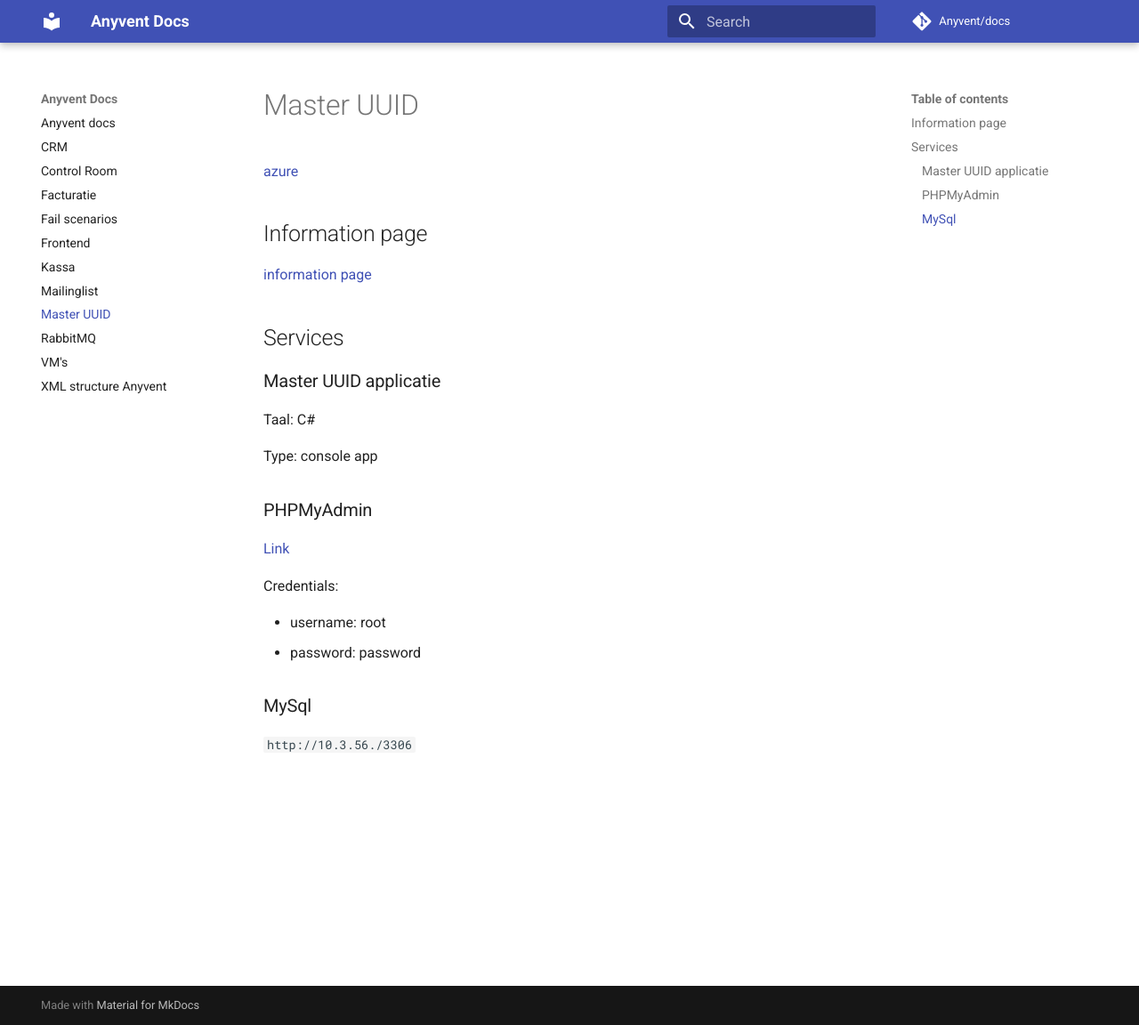
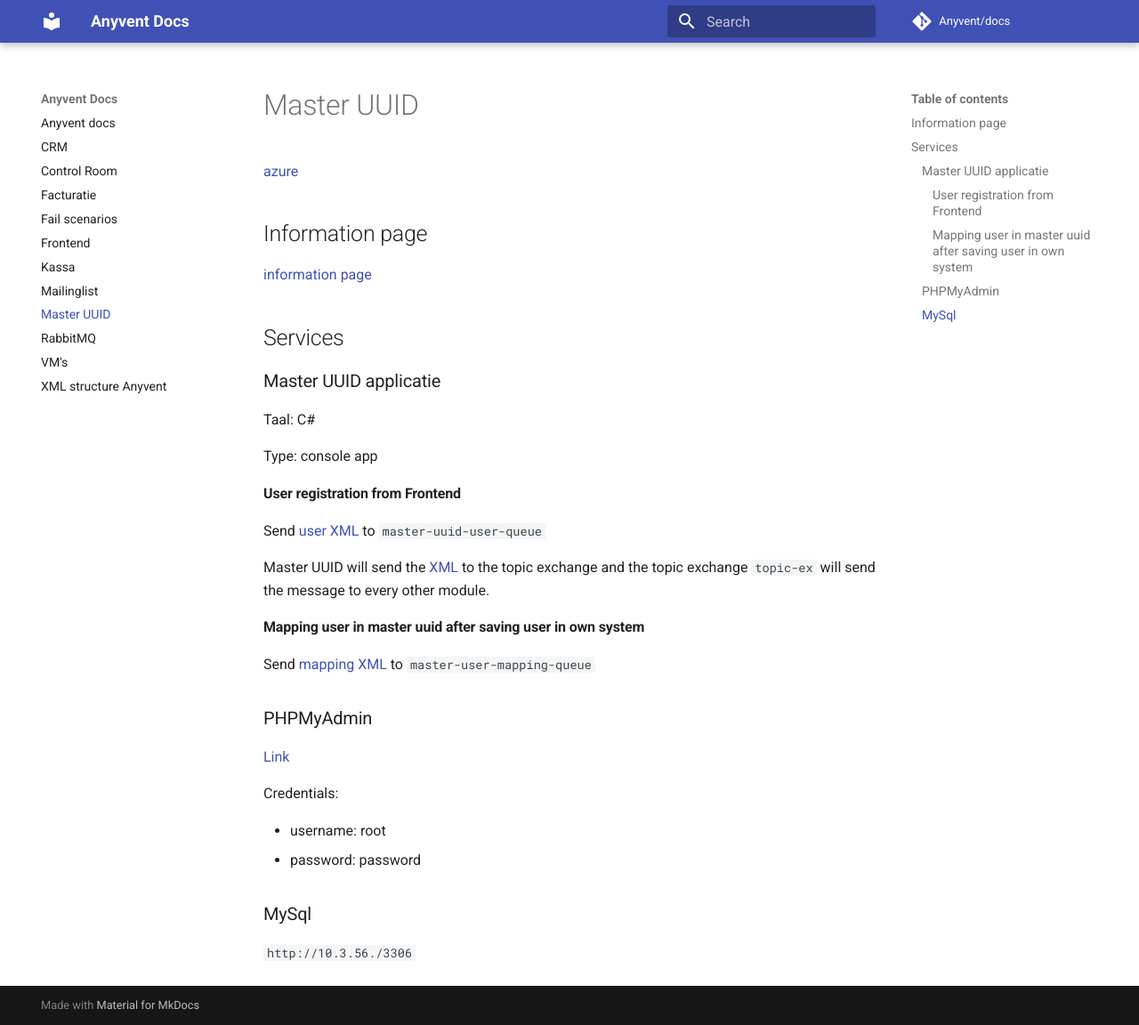
Before and after one commit to seppeconinx/docs, an MkDocs documentation site: the page built from docs/Master UUID.md, in a window 1280 px wide and 1152 px high. Shown: the whole window at 89% size. Built offline with MkDocs 1.6.1 and Material for MkDocs 9.7.7, drawn with Linux system fonts in a browser that asks for light colours; comment, search, counter and statistics services are not loaded.

Commit message:
Documented how master uuid works and where to send your data

```diff
--- a/docs/Master UUID.md
+++ b/docs/Master UUID.md
@@ -11,6 +11,16 @@ Taal: C#
 
 Type: console app
 
+#### User registration from Frontend
+Send [user XML](https://anyvent.github.io/docs/XML/#user) to `master-uuid-user-queue`
+
+Master UUID will send the [XML](https://anyvent.github.io/docs/XML/#user) to the topic exchange and the topic exchange `topic-ex` will send the message to every other module.
+
+
+#### Mapping user in master uuid after saving user in own system
+
+Send [mapping XML](https://anyvent.github.io/docs/XML/#mapping) to `master-user-mapping-queue`
+
 
 ### PHPMyAdmin
 [Link](http://10.3.56.4:8080/)
```
